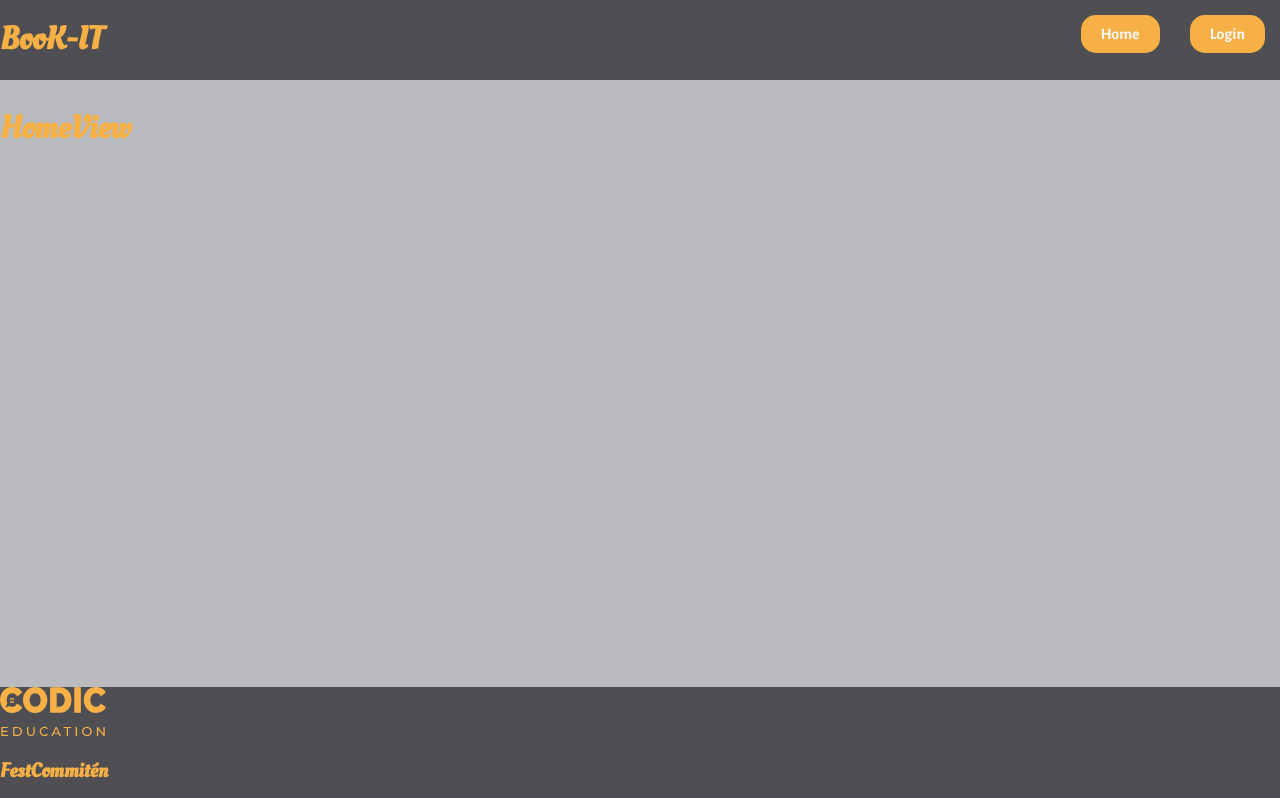
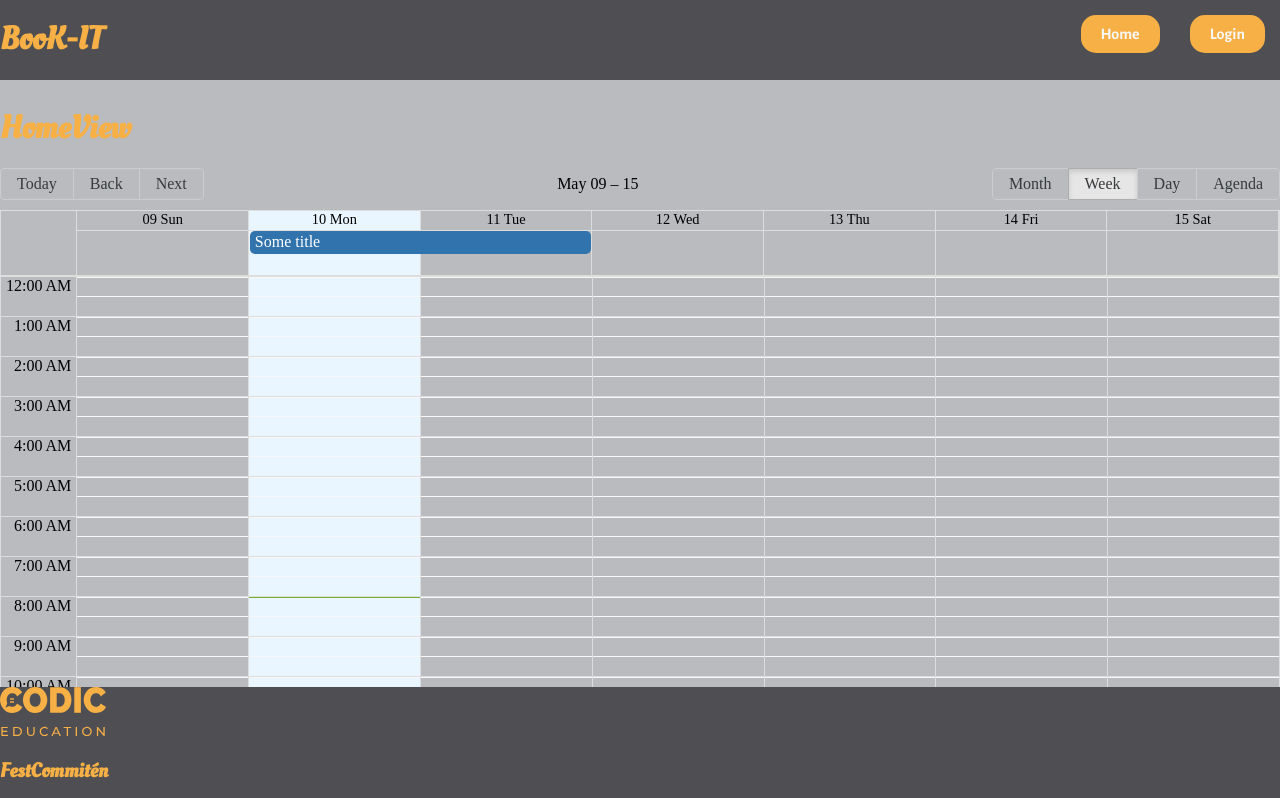
Before and after one commit to Festcommiten/BookIt, a React (Create React App) app in the folder Web/: page /home in a window 1280 px wide. Shown: the top 798 px of the page. Built offline with nearby package versions, Linux system fonts and the light colour scheme.

Commit message:
Added Calendar View

```diff
--- a/Web/package.json
+++ b/Web/package.json
@@ -12,6 +12,7 @@
     "@types/react": "^17.0.5",
     "@types/react-dom": "^17.0.3",
     "axios": "^0.21.1",
+    "moment": "^2.29.1",
     "react": "^17.0.2",
     "react-big-calendar": "^0.33.2",
     "react-dom": "^17.0.2",
@@ -46,6 +47,7 @@
     ]
   },
   "devDependencies": {
+    "@types/react-big-calendar": "^0.31.0",
     "@types/react-router-dom": "^5.1.7",
     "eslint-plugin-react": "^7.23.2"
   }
--- a/Web/src/view/HomeView.tsx
+++ b/Web/src/view/HomeView.tsx
@@ -1,11 +1,39 @@
-import React from 'react';
+import React, { Component } from 'react';
+import { Calendar, momentLocalizer } from 'react-big-calendar';
+import moment from 'moment';
+import "react-big-calendar/lib/css/react-big-calendar.css";
 
-export default function HomeView() {
-	return (
+const localizer = momentLocalizer(moment);
+
+class HomeView extends Component {
+	state = {
+		events: [
+			{
+				start: moment().toDate(),
+				end: moment()
+					.add(1, 'days')
+					.toDate(),
+				title: 'Some title'
+			}
+		]
+	};
+
+	render() {
+		return (
 		<main>
 			<h1>
 				HomeView
 			</h1>
+			<Calendar
+				localizer={localizer}
+				defaultDate={new Date()}
+				defaultView="week"
+				events={this.state.events}
+				style={{ height: "100vh" }}
+			/>
 		</main>
-	);
+		);
+	};
 }
+
+export default HomeView;
```
Also changed, not shown: 1 other file (tests, documents, lock files or other folders).
